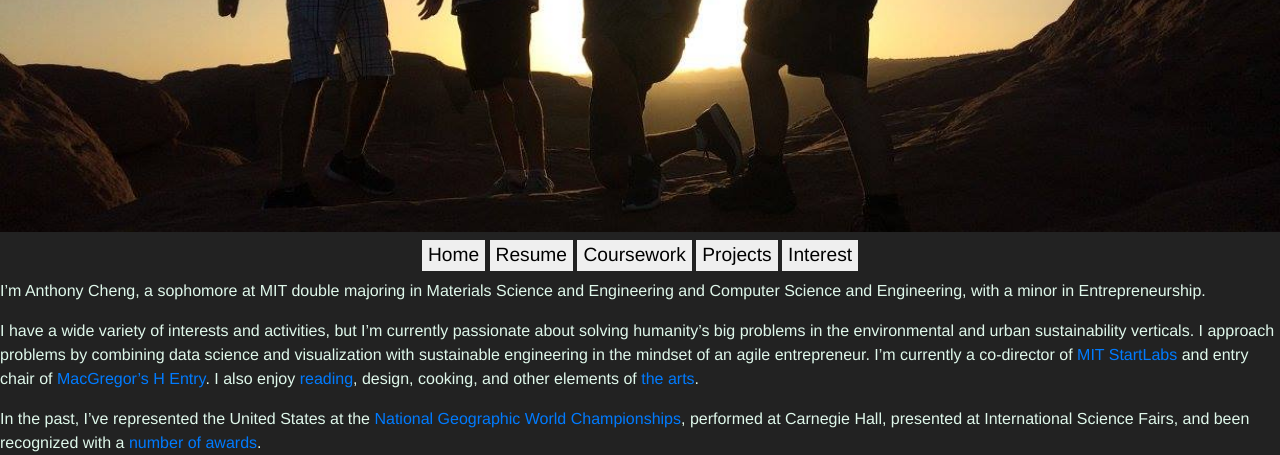
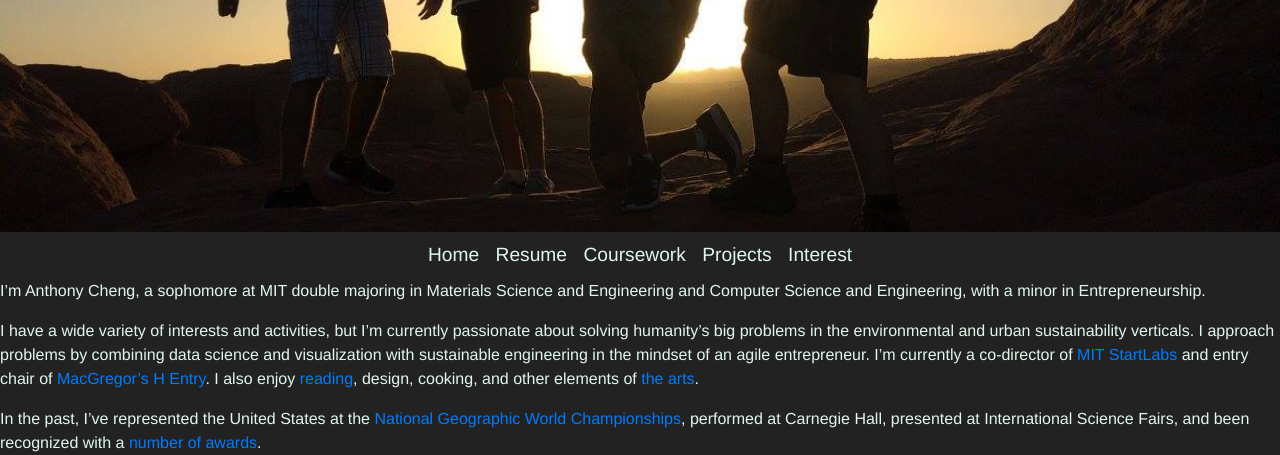
Before and after one commit to acheng98/acheng98.github.io, a PHP site: page / in a window 1280 px wide. Shown: the part 568-1023 px from the top of the page. Run offline with PHP 8.4, Linux system fonts and the light colour scheme; some libraries are stand-ins or nearby versions.

Commit message:
buttons and margins

```diff
--- a/styles.css
+++ b/styles.css
@@ -60,7 +60,7 @@ hr {
 /*-------------------------------------Menu--------------------------------------*/
 
 #menu {
-	width: 40em;
+	width: 80%;
 	margin: auto;
 	text-align: center;
 	padding: 0.5em 0em;
@@ -69,6 +69,8 @@ hr {
 button {
 	border: none;
 	outline: none;
+	background-color: #222222;
+	color: #DFF8EB;
 	font-size: 1.2em;
 	text-align: center;
 	text-decoration: none;
@@ -88,7 +90,7 @@ button.active {
 
 #main-content {
 	display: none;
-	width: 40em;
+	width: 80%;
 	margin: auto;
 	text-align: left;
 }
```
